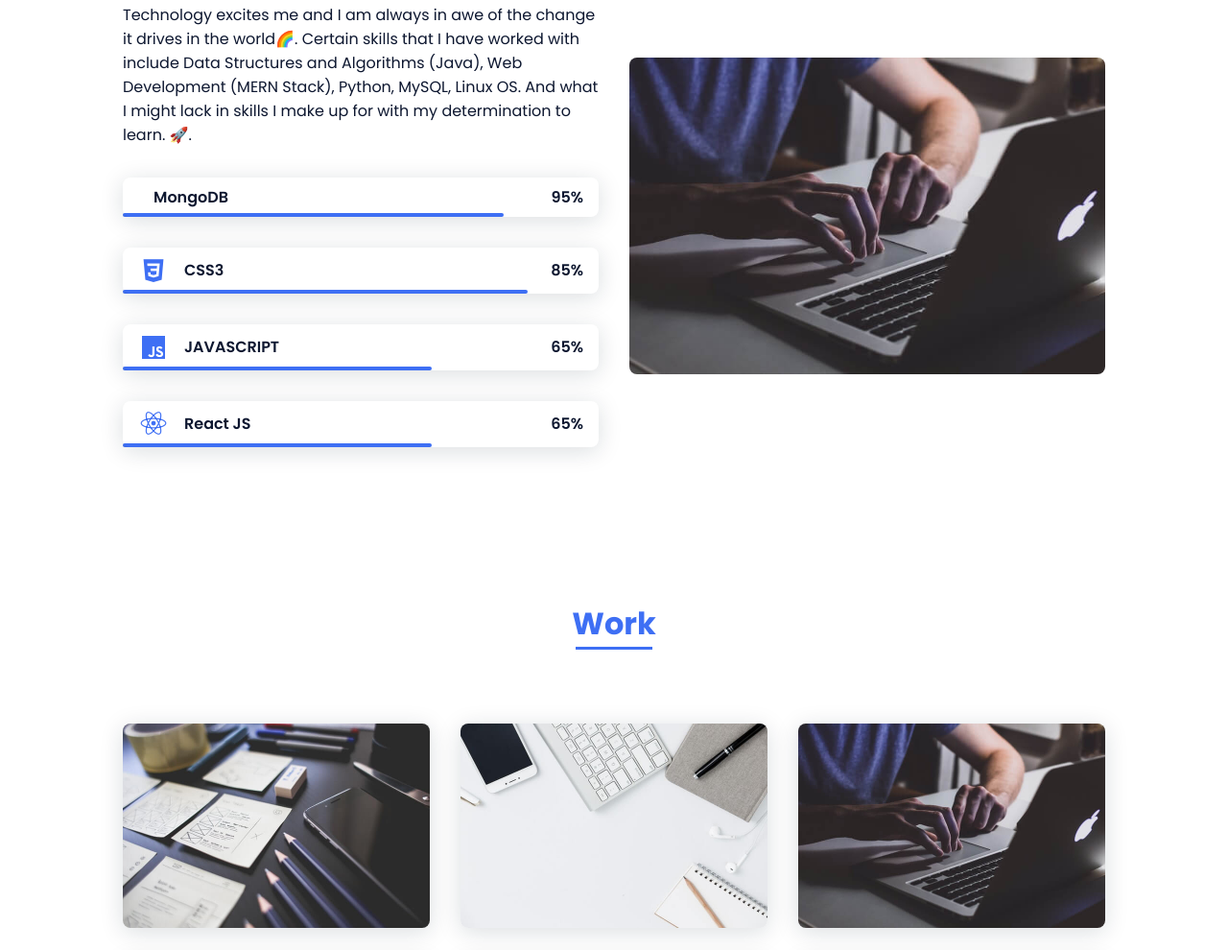
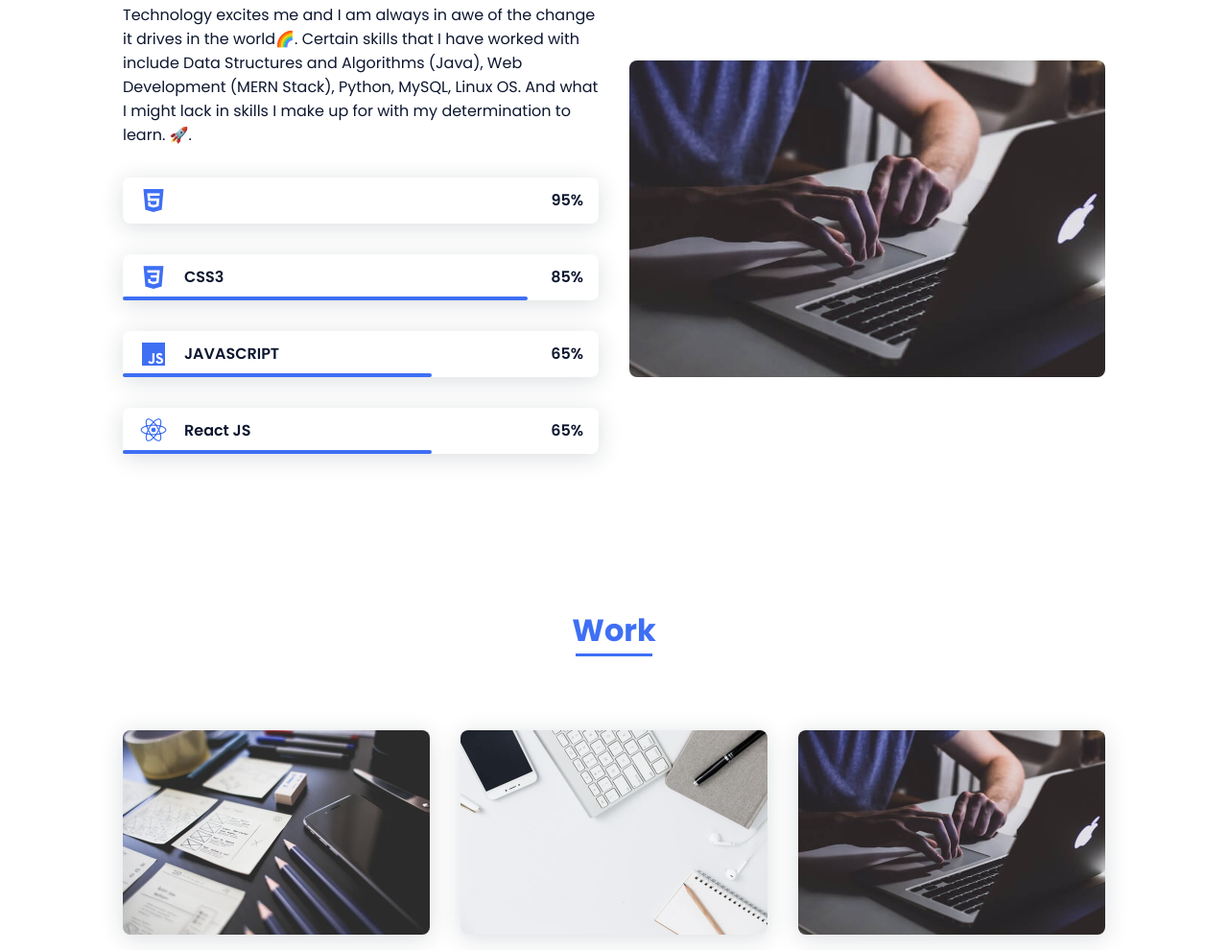
Before and after one commit to narmadagogineni/Portfolio-Website, a plain HTML site: page index.html in a window 1280 px wide. Shown: the part 1594-2584 px from the top of the page at 96% size. Drawn offline with nearby package versions, Linux system fonts and the light colour scheme.

Commit message:
Update index.html

```diff
--- a/index.html
+++ b/index.html
@@ -87,10 +87,10 @@ i<!DOCTYPE html>
                         <p class="skills__text">Technology excites me and I am always in awe of the change it drives in the world🌈. Certain skills that I have worked with include Data Structures and Algorithms (Java), Web Development (MERN Stack), Python, MySQL, Linux OS. And what I might lack in skills I make up for with my determination to learn. 🚀.</p>
                         <div class="skills__data">
                             <div class="skills__names">
-                                <i class='bx bxl-MongoDB skills__icon'></i>
-                                <span class="skills__name">MongoDB</span>
+                                <i class='bx bxl-html5 skills__icon'></i>
+                                <span class="skills__name"HTML5</span>
                             </div>
-                            <div class="skills__bar skills__mongodb">
+                            <div class="skills__bar skills__html">
 
                             </div>
                             <div>
```
